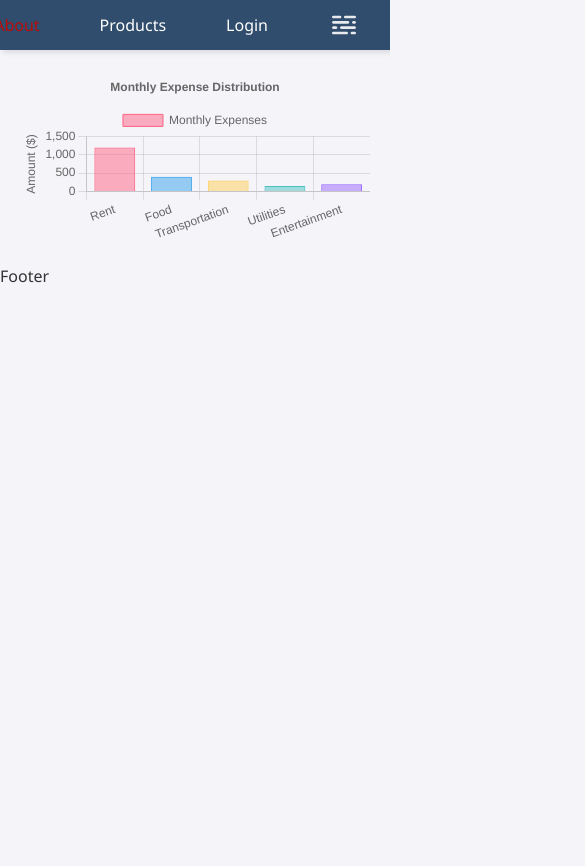
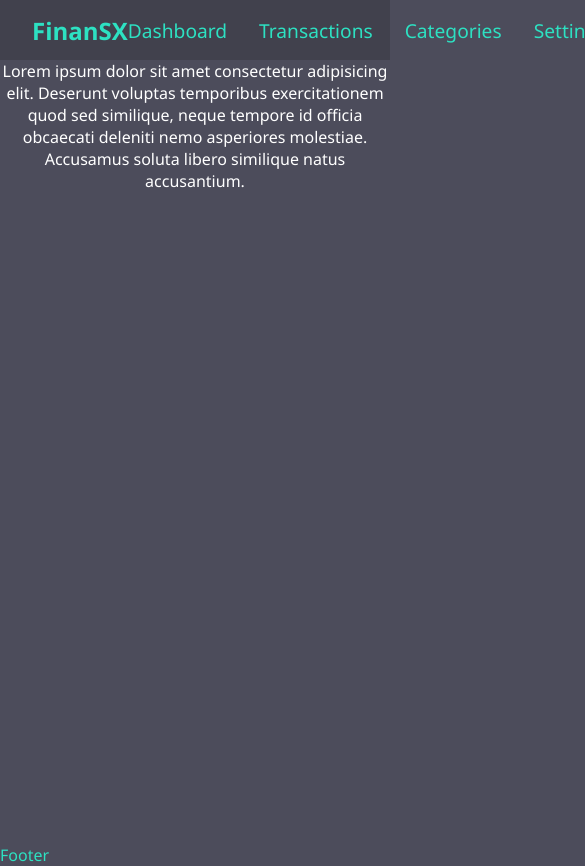
Before and after one commit to SnapEQ/FinanSX, an Electron app: page public/index.html in a window 390 px wide. Shown: the top 866 px of the page, 585 px wide, since content can reach past the window. Before the commit the page ends 844 px from the top, so only its background shows below. Drawn offline with nearby package versions, Linux system fonts and the light colour scheme.

Commit message:
added responsive side bar and style change

```diff
--- a/public/index.html
+++ b/public/index.html
@@ -9,26 +9,37 @@
 </head>
 <body>
     <div id="app">
-        <nav>
-            <ul class="sidebar">
-                <li><a href="#">FinanSX</a></li>
-                <li><a href="#">About</a></li>
-                <li><a href="#">Products</a></li>
-                <li><a href="#">Login</a></li>
-            </ul>
-            <ul>
-                <li><a href="#">FinanSX</a></li>
-                <li><a href="#">About</a></li>
-                <li><a href="#">Products</a></li>
-                <li><a href="#">Login</a></li>
-                <li><a href="#"><svg xmlns="http://www.w3.org/2000/svg" height="32px" viewBox="0 -960 960 960" width="32px" fill="#e8eaed"><path d="M160-200q-17 0-28.5-11.5T120-240q0-17 11.5-28.5T160-280h400q17 0 28.5 11.5T600-240q0 17-11.5 28.5T560-200H160Zm560 0q-17 0-28.5-11.5T680-240q0-17 11.5-28.5T720-280h80q17 0 28.5 11.5T840-240q0 17-11.5 28.5T800-200h-80ZM160-360q-17 0-28.5-11.5T120-400q0-17 11.5-28.5T160-440h80q17 0 28.5 11.5T280-400q0 17-11.5 28.5T240-360h-80Zm240 0q-17 0-28.5-11.5T360-400q0-17 11.5-28.5T400-440h400q17 0 28.5 11.5T840-400q0 17-11.5 28.5T800-360H400ZM160-520q-17 0-28.5-11.5T120-560q0-17 11.5-28.5T160-600h440q17 0 28.5 11.5T640-560q0 17-11.5 28.5T600-520H160Zm600 0q-17 0-28.5-11.5T720-560q0-17 11.5-28.5T760-600h40q17 0 28.5 11.5T840-560q0 17-11.5 28.5T800-520h-40ZM160-680q-17 0-28.5-11.5T120-720q0-17 11.5-28.5T160-760h200q17 0 28.5 11.5T400-720q0 17-11.5 28.5T360-680H160Zm360 0q-17 0-28.5-11.5T480-720q0-17 11.5-28.5T520-760h280q17 0 28.5 11.5T840-720q0 17-11.5 28.5T800-680H520Z"/></svg></a></li>
-            </ul>
-        </nav>
+        <header>
+            <div class = "navbar">
+                <div class="logo"><a href="#">FinanSX</a></div>
+                <ul class="links">
+                    <li><a href="#">Dashboard</a></li>
+                    <li><a href="#">Transactions</a></li>
+                    <li><a href="#">Categories</a></li>
+                    <li><a href="#">Settings</a></li>
+                </ul>
+                <a href="#" class="action-btn">Balance</a>
+                <div class="toggle_btn"><svg xmlns="http://www.w3.org/2000/svg" height="34px" viewBox="0 -960 960 960" width="34px" fill="#2DE1C2"><path d="M160-200q-17 0-28.5-11.5T120-240q0-17 11.5-28.5T160-280h400q17 0 28.5 11.5T600-240q0 17-11.5 28.5T560-200H160Zm560 0q-17 0-28.5-11.5T680-240q0-17 11.5-28.5T720-280h80q17 0 28.5 11.5T840-240q0 17-11.5 28.5T800-200h-80ZM160-360q-17 0-28.5-11.5T120-400q0-17 11.5-28.5T160-440h80q17 0 28.5 11.5T280-400q0 17-11.5 28.5T240-360h-80Zm240 0q-17 0-28.5-11.5T360-400q0-17 11.5-28.5T400-440h400q17 0 28.5 11.5T840-400q0 17-11.5 28.5T800-360H400ZM160-520q-17 0-28.5-11.5T120-560q0-17 11.5-28.5T160-600h440q17 0 28.5 11.5T640-560q0 17-11.5 28.5T600-520H160Zm600 0q-17 0-28.5-11.5T720-560q0-17 11.5-28.5T760-600h40q17 0 28.5 11.5T840-560q0 17-11.5 28.5T800-520h-40ZM160-680q-17 0-28.5-11.5T120-720q0-17 11.5-28.5T160-760h200q17 0 28.5 11.5T400-720q0 17-11.5 28.5T360-680H160Zm360 0q-17 0-28.5-11.5T480-720q0-17 11.5-28.5T520-760h280q17 0 28.5 11.5T840-720q0 17-11.5 28.5T800-680H520Z"/></svg></div>
+            </div>
+
+            <div class="dropdown_menu">
+                <li><a href="#">Dashboard</a></li>
+                    <li><a href="#">Transactions</a></li>
+                    <li><a href="#">Categories</a></li>
+                    <li><a href="#">Settings</a></li>
+                    <li><a href="#" class="action-btn">Balance</a></li>
+            </div>
+        </header>
 
         <main class="content">
-            <section id="dashboard">
-                <canvas id="expenseChart"></canvas>
-            </section>
+            <div class="text">
+                <p>Lorem ipsum dolor sit amet consectetur adipisicing elit. Deserunt voluptas temporibus exercitationem quod sed similique, neque tempore id officia obcaecati deleniti nemo asperiores molestiae. Accusamus soluta libero similique natus accusantium.</p>
+            </div>
+            <div class="chart-container">
+                <section id="dashboard">
+                    <canvas id="expenseChart"></canvas>
+                </section>
+            </div>
         </main>
         <footer>Footer</footer>
     </div>
--- a/public/styles.css
+++ b/public/styles.css
@@ -7,67 +7,153 @@
 
 body {
     min-height: 100vh;
-    background: #f4f4f9;
-    color: #333;
+    background: #4C4C5B;
+    color: #2DE1C2;
 
 }
 
-nav{
-    background-color: #304D6D;
-    box-shadow: 3px 3px 5px rgba(0,0,0,0.1);
+.chart-container {
+    width: 100%;
+    height: 100%;
+   }
+
+li{
+    list-style: none;
 }
 
-nav ul{
-    width: 100%;
-    list-style: none;
-    display: flex;
-    justify-content: flex-end;
-    align-items: center;
+a{
+    text-decoration: none;
+    color: #2DE1C2;
+    font-size: 1.2rem;
 }
 
-nav li{
-    height: 50px;
+a:hover{
+    color: #ffffff;
+}
+
+header {
+    position: relative;
+    padding: 0 2rem;
+    background-color: #34343e72;
+}
+
+.navbar {
+    display: flex;
+    justify-content: space-between;
+    align-items: center;
+    max-width: 1200px;
+    height: 60px;
+    margin: 0 auto;
+}
+
+.navbar .logo a{
+    font-size: 1.5rem;
+    font-weight: bold;
+}
+
+.navbar .links{
+    display: flex;
+    gap: 2rem;
+}
+
+.navbar .toggle_btn{
+    color: #ffffff;
+    font-size: 1.5rem;
+    cursor: pointer;
+    display: none;
+}
+
+.action-btn{
+    background-color: #BA1F33;
+    color: #fff;
+    padding: 0.5rem 1rem;
+    border: none;
+    outline: none;
+    border-radius: 20px;
+    font-size: 0.8rem;
+    font-weight: bold;
+    cursor: pointer;
+}
+
+.action-btn:hover{
+    scale: 1.05;
+    color: #fff;
+}
+
+.action-btn:active{
+    scale: 0.95;
 }
 
 
-nav a{
-    height: 100%;
-    padding: 0 30px;
-    display: flex;
-    text-decoration: none;
-    align-items: center;
-    color: white;
-}
-nav a:hover{
-    color: #B80C09;
+/*Dropdown*/
+
+.dropdown_menu {
+    display: none;
+    position: absolute;
+    right: 2rem;
+    top: 60px;
+    width: 300px;
+    height: 0;
+    background: rgba(255, 255, 255, 0.1);
+    backdrop-filter: blur;
+    border-radius: 10px;
+    overflow: hidden;
+    transition: height 0.2s cubic-bezier(0.175, 0.885, 0.32, 1.275);
 }
 
-nav li:first-child{
-    margin-right: auto;
+.dropdown_menu.open{
+    height: 240px;
 }
 
-.sidebar{
-    position: fixed;
-    top: 0 ;
-    right: 0;
-    height: 100vh;
-    width: 250px;
-    z-index: 999;
-    background-color: #304d6da1;
-    backdrop-filter: blur(10px);
-    box-shadow: -10px 9 px rgba(0,0,0,0.1);
-    display: none;
-    flex-direction: column;
-    align-items: flex-start;
-    justify-content: flex-start;
+.dropdown_menu li {
+    padding: 0.7rem;
+    display: flex;
+    align-items: center;
+    justify-content: center;
 }
 
-.sidebar li{
+.dropdown_menu .action-btn{
     width: 100%;
+    display: flex;
+    justify-content: center;
 }
 
-.sidebar a{
-    width: 100%;
+/* Responsive */
+@media (max-width: 1000px) {
+    .navbarlinks,
+    .navbar .action-btn{
+        display: none;
+    }
+
+    .navbar .toggle_btn{
+        display: block;
+    }
+
+    .dropdown_menu{
+        display: block;
+    }
+}
+
+
+.content{
+    height: calc(100vh - 60px);
+    display: flex;
+    flex-direction: column;
+    align-items: center;
+    justify-content: center;
+    text-align: center;
+    color: #fff;
+}
+
+
+
+
+
+@media (max-width: 580px){
+    .dropdown_menu{
+        left: 2rem;
+        width: unset;
+    }
 }
 
 #dashboard {
--- a/src/renderer/app.js
+++ b/src/renderer/app.js
@@ -31,6 +31,7 @@ window.addEventListener("DOMContentLoaded", () => {
 		data: expenseData,
 		options: {
 			responsive: true,
+			maintainAspectRatio: true,
 			scales: {
 				y: {
 					beginAtZero: true,
@@ -45,22 +46,30 @@ window.addEventListener("DOMContentLoaded", () => {
 					display: true,
 					text: "Monthly Expense Distribution",
 				},
+				customCanvasBackgroundColor: {
+					color: "#4C4C5B",
+				}
 			},
 		},
 	};
 
 	// Create chart
-	new Chart(ctx, config);
+	//new Chart(ctx, config);
 
 
 
-	//	TO DO
-	// 	FIX THE SIDEBAR
-    const sidebar = document.querySelector(".sidebar");
+const toggleBtn = document.querySelector(".toggle_btn");
+const toggleBtnIcon = document.querySelector(".toggle_btn i");
+const dropDownMenu = document.querySelector(".dropdown_menu");
 
-    sidebar.addEventListener('click', () =>{
-        sidebar.style.display = "flex";
-    })
+toggleBtn.onclick = () => {
+	dropDownMenu.classList.toggle('open');
+	const isOpen = dropDownMenu.classList.contains('open');
+
+	toggleBtnIcon.classList = isOpen
+	? 'fa-solid fa-xmark'
+	: 'fa-solid fa-bars';
+};
 
 
 });
```
